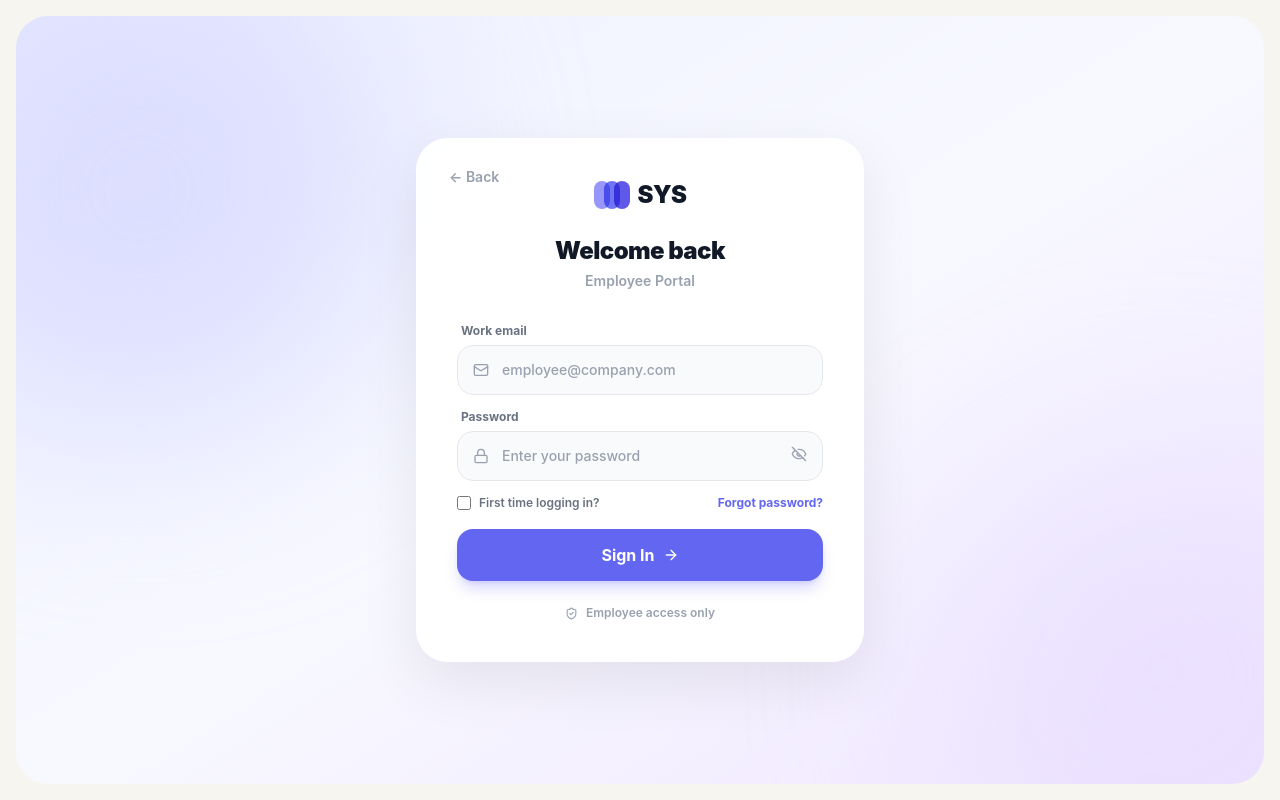
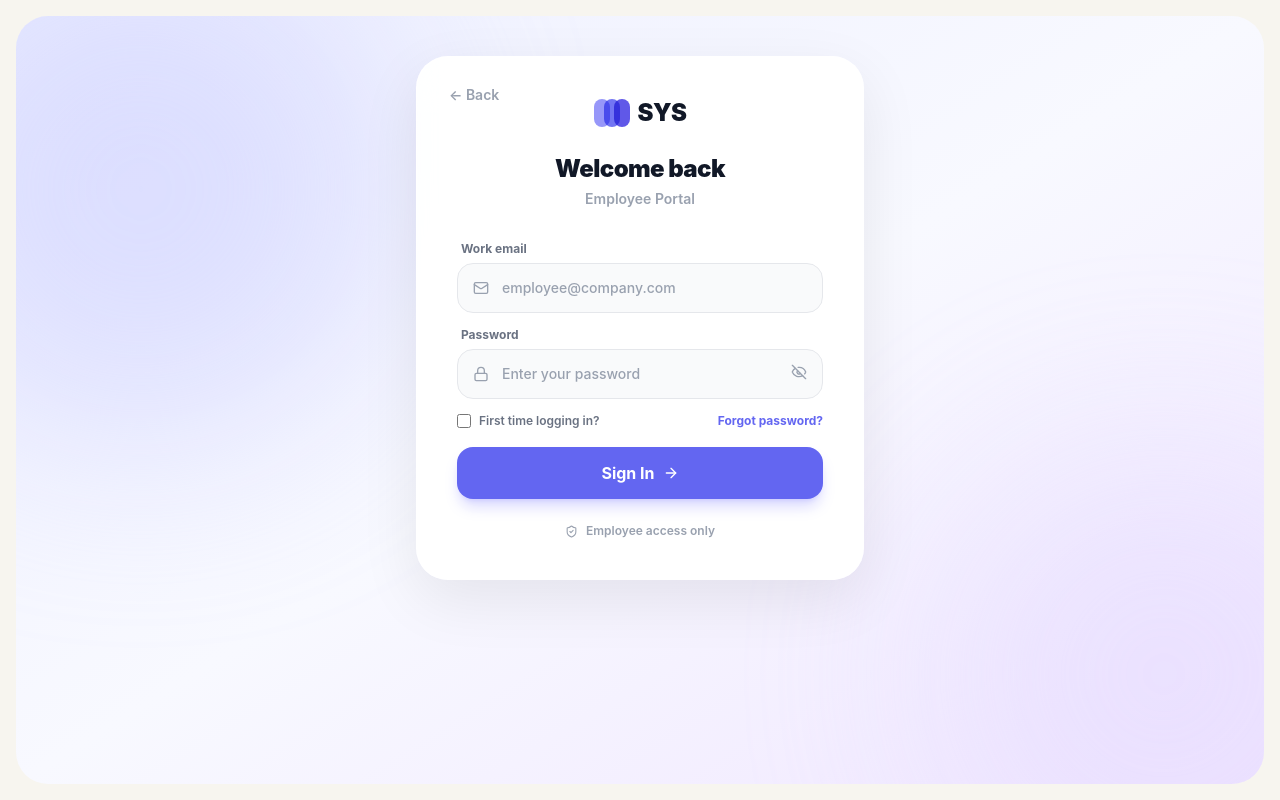
Before and after one commit to bubblegunm1111/WD_1_EmployeeManagementSystemSYS_BYTE, a React app in the folder frontend/: page /login in a window 1280 px wide. Built offline with nearby package versions, Linux system fonts and the light colour scheme; no server answers; the HTML template or start-up script is replaced by a standard one.

Commit message:
Fix login card clipping on sign-up - enable vertical scroll

```diff
--- a/frontend/src/components/Login.jsx
+++ b/frontend/src/components/Login.jsx
@@ -197,7 +197,7 @@ function Login() {
   const isAdmin = uiRole === 'admin';
 
   return (
-    <div className="h-full w-full flex items-center justify-center relative overflow-hidden bg-gradient-to-br from-[#eef0ff] via-[#f8f9ff] to-[#f0e6ff]">
+    <div className="h-full w-full flex items-start justify-center relative overflow-y-auto overflow-x-hidden bg-gradient-to-br from-[#eef0ff] via-[#f8f9ff] to-[#f0e6ff] no-scrollbar py-10">
 
       {/* Decorative blobs */}
       <div className="absolute top-[-10%] left-[-10%] w-[500px] h-[500px] rounded-full blur-[100px] opacity-50 bg-[#c7caff]"></div>
```
